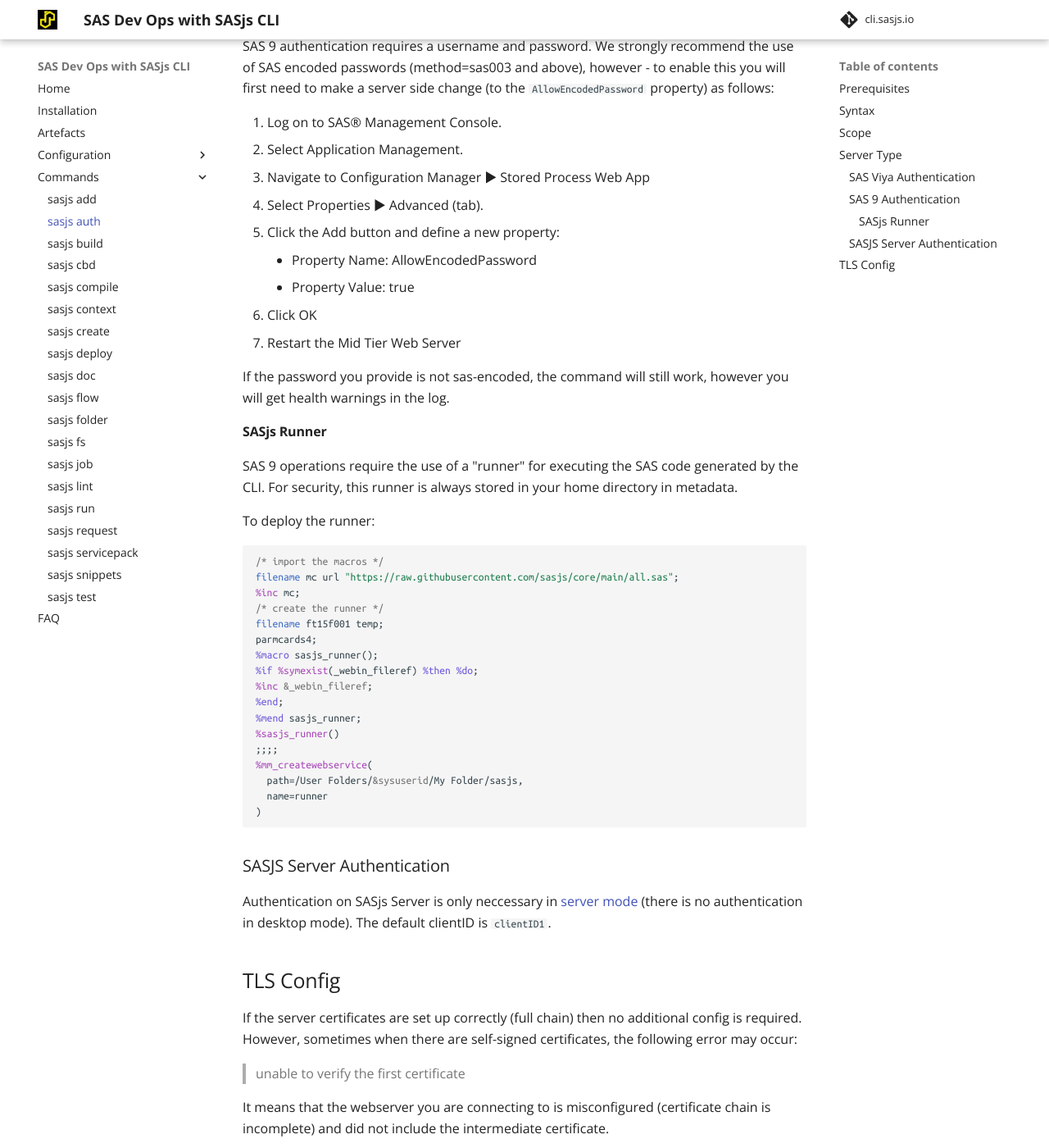
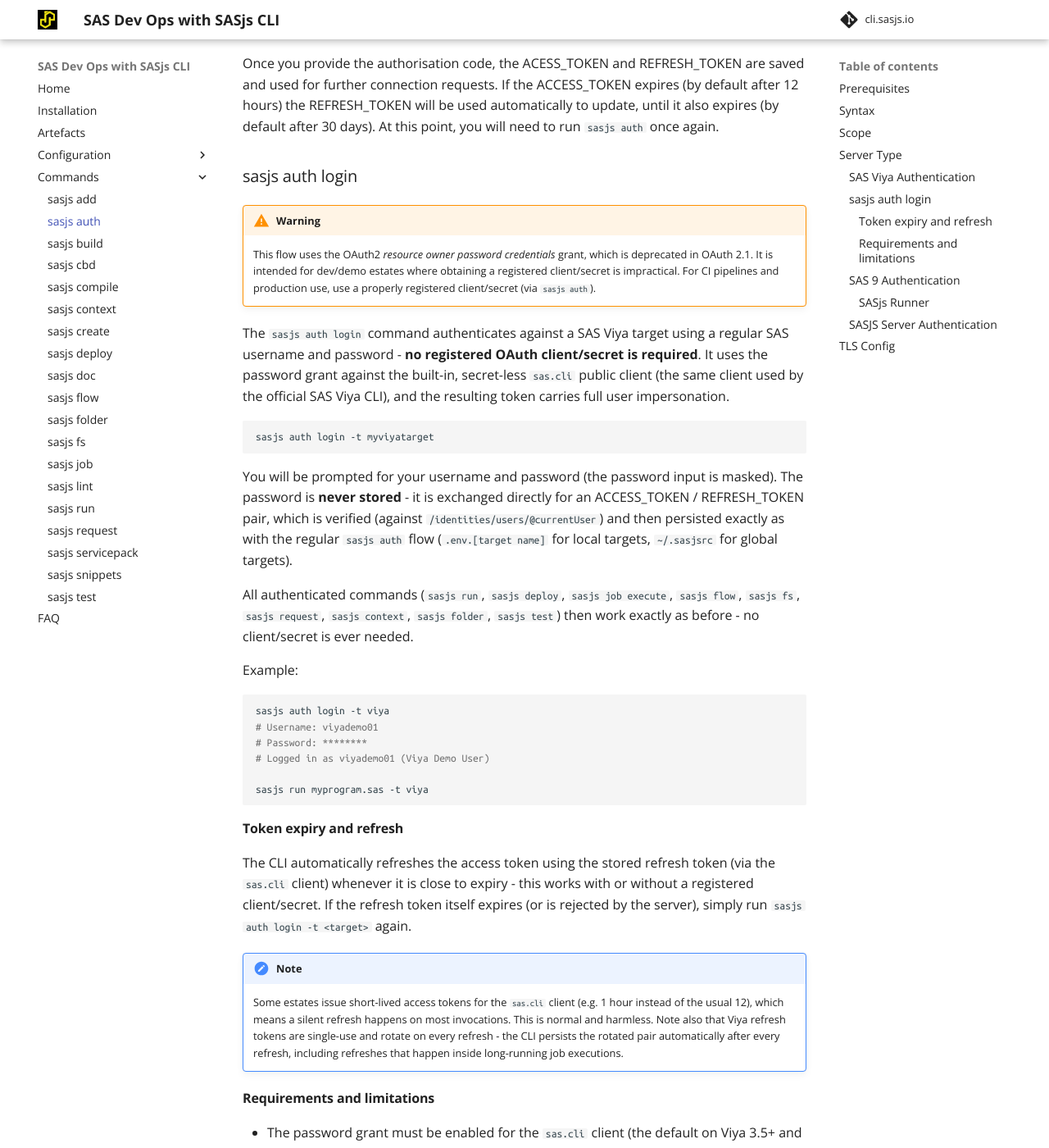
Before and after one commit to sasjs/cli.sasjs.io, an MkDocs documentation site: the page built from docs/auth.md, in a window 1280 px wide and 1400 px high, scrolled down 1825 px. Shown: the whole window at 82% size. Built offline with MkDocs 1.6.1 and Material for MkDocs 9.7.7, drawn with Linux system fonts in a browser that asks for light colours; comment, search, counter and statistics services are not loaded; some of the changed text lies outside the part shown.

Commit message:
docs(auth): document 'sasjs auth login' (username/password without client/secret)
- auth.md: new 'sasjs auth login' section covering syntax, the sas.cli
  password grant, token persistence, automatic refresh, and
  requirements/limitations (SSO-only estates, short TTLs, cold starts,
  compute context 403s); the Viya section now presents both flows
- faq.md: the 'no password grant' statement updated; client/secret FAQ
  now points at sasjs auth login as a simpler alternative

````diff
--- a/docs/auth.md
+++ b/docs/auth.md
@@ -17,7 +17,10 @@
 * sasjs test
 * sasjs folder
 
-The `sasjs auth` command is an alias for `sasjs add cred` - and it is integrated also into the `sasjs add` command (for adding a new target).
+The `sasjs auth` command has two modes:
+
+* `sasjs auth` (no subcommand) - an alias for `sasjs add cred` (client/secret + authorisation code flow).  It is integrated also into the `sasjs add` command (for adding a new target).
+* `sasjs auth login` - authenticate with a regular **SAS username and password**, without needing a registered client/secret (Viya only).  See [below](#sasjs-auth-login).
 
 ## Prerequisites
 
@@ -50,11 +53,56 @@
 The authentication approach taken will depend on the [serverType](/sasjsconfig.html#targets_items_anyOf_i0_serverType) (SASVIYA, SAS9 or SASJS).
 
 ### SAS Viya Authentication
-To authenticate with SAS Viya you will need an administrator to provide a CLIENT and SECRET with `authorization_code` grant type (SASjs does not support password authentication grant type).  Further information on this topic is available [here](/faq/#how-can-i-obtain-a-viya-client-and-secret).
+
+There are two ways to authenticate with SAS Viya:
+
+1. **`sasjs auth login`** (recommended for developers) - sign in with your regular SAS username and password.  No client/secret is needed.  See [sasjs auth login](#sasjs-auth-login) below.
+2. **`sasjs auth`** (client/secret) - an administrator provides a CLIENT and SECRET with the `authorization_code` grant type.  Further information on this topic is available [here](/faq/#how-can-i-obtain-a-viya-client-and-secret).  This remains the recommended approach for CI pipelines.
 
 After you provide the client / secret, you are given a link which you must click to obtain the authorisation code.  Be sure to select any scopes (such as openid) if presented.
 
 Once you provide the authorisation code, the ACESS_TOKEN and REFRESH_TOKEN are saved and used for further connection requests.  If the ACCESS_TOKEN expires (by default after 12 hours) the REFRESH_TOKEN will be used automatically to update, until it also expires (by default after 30 days).  At this point, you will need to run `sasjs auth` once again.
+
+### sasjs auth login
+
+!!! warning
+    This flow uses the OAuth2 *resource owner password credentials* grant, which is deprecated in OAuth 2.1.  It is intended for dev/demo estates where obtaining a registered client/secret is impractical.  For CI pipelines and production use, use a properly registered client/secret (via `sasjs auth`).
+
+The `sasjs auth login` command authenticates against a SAS Viya target using a regular SAS username and password - **no registered OAuth client/secret is required**.  It uses the password grant against the built-in, secret-less `sas.cli` public client (the same client used by the official SAS Viya CLI), and the resulting token carries full user impersonation.
+
+```
+sasjs auth login -t myviyatarget
+```
+
+You will be prompted for your username and password (the password input is masked).  The password is **never stored** - it is exchanged directly for an ACCESS_TOKEN / REFRESH_TOKEN pair, which is verified (against `/identities/users/@currentUser`) and then persisted exactly as with the regular `sasjs auth` flow (`.env.[target name]` for local targets, `~/.sasjsrc` for global targets).
+
+All authenticated commands (`sasjs run`, `sasjs deploy`, `sasjs job execute`, `sasjs flow`, `sasjs fs`, `sasjs request`, `sasjs context`, `sasjs folder`, `sasjs test`) then work exactly as before - no client/secret is ever needed.
+
+Example:
+
+```bash
+sasjs auth login -t viya
+# Username: viyademo01
+# Password: ********
+# Logged in as viyademo01 (Viya Demo User)
+
+sasjs run myprogram.sas -t viya
+```
+
+#### Token expiry and refresh
+
+The CLI automatically refreshes the access token using the stored refresh token (via the `sas.cli` client) whenever it is close to expiry - this works with or without a registered client/secret.  If the refresh token itself expires (or is rejected by the server), simply run `sasjs auth login -t <target>` again.
+
+!!! note
+    Some estates issue short-lived access tokens for the `sas.cli` client (e.g. 1 hour instead of the usual 12), which means a silent refresh happens on most invocations.  This is normal and harmless.  Note also that Viya refresh tokens are single-use and rotate on every refresh - the CLI persists the rotated pair automatically after every refresh, including refreshes that happen inside long-running job executions.
+
+#### Requirements and limitations
+
+* The password grant must be enabled for the `sas.cli` client (the default on Viya 3.5+ and Viya 4).
+* The account must be a local or LDAP account - `sasjs auth login` **cannot** work on SSO/SAML/MFA-only estates.
+* If the estate has self-signed certificates, configure [httpsAgentOptions](/sasjsconfig.html#httpsAgentOptions) as described in [TLS Config](#tls-config) below.
+* On a cold Viya estate, the first compute session creation can take several minutes (pod spin-up) - the first `sasjs run` may appear to hang.  Subsequent runs are fast.
+* If `sasjs run` fails with a 403 when creating a compute session, your account may not be authorised for the configured compute context - try setting `contextName: "SAS Studio compute context"` on the target.
 
 ### SAS 9 Authentication
 SAS 9 authentication requires a username and password.  We strongly recommend the use of SAS encoded passwords (method=sas003 and above), however - to enable this you will first need to make a server side change (to the `AllowEncodedPassword` property) as follows:
````
Also changed, not shown: docs/faq.md (+6 -1 lines).
